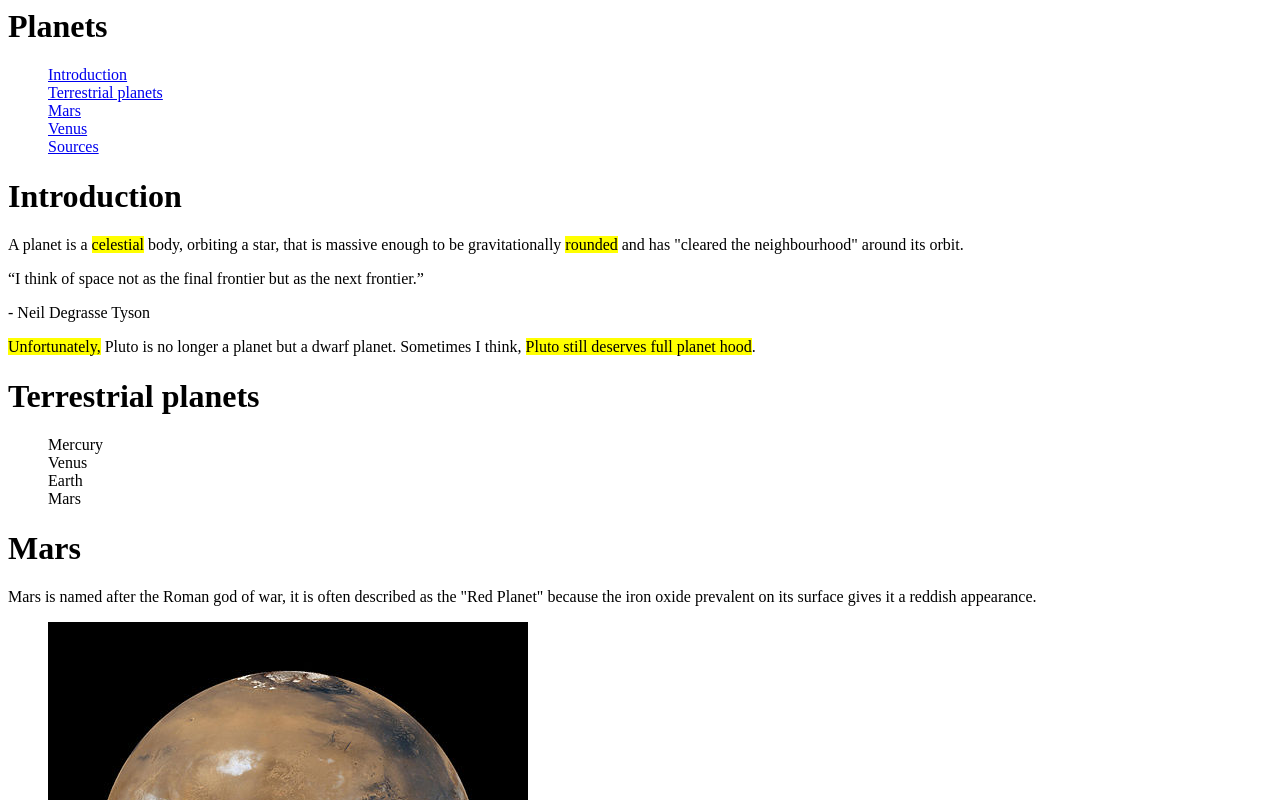
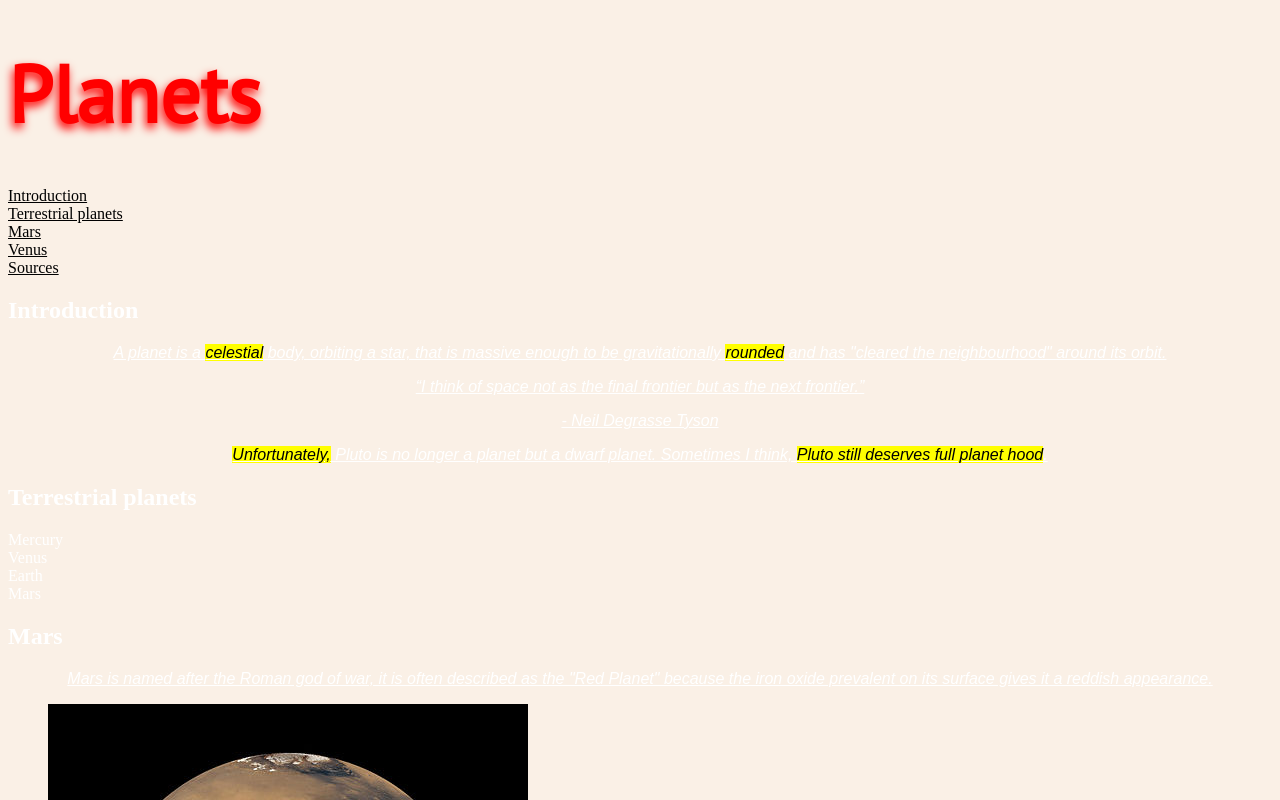
Before and after one commit to MaxTillotson/dsn1674-assignment-3, a plain HTML site: page index.html in a window 1280 px wide. Shown: the top 800 px of the page. Drawn offline with Linux system fonts and the light colour scheme.

Commit message:
A lot happened
I was using the wrong file and nothing was working properly. Now I can
use the older files to complete the assignment

```diff
--- /dev/null
+++ b/css/main.css
@@ -0,0 +1,65 @@
+
+html {
+  background-color: linen;
+  /*
+  Black: #000000 #000
+  White: #ffffff #fff
+  Red: #ff0000   #f00
+  Blue: #0000ff  #00f
+  Grey: #ccc, #333
+  */
+
+  color: #fff;
+
+}
+
+h1
+ {
+  color: #f00;
+  font-weight: bold;
+  font-size: 5rem;
+  line-height: 1;
+  text-shadow: -2px 5px 10px red;
+  font-family: 'PT Sans', sans-serif;
+  /*
+  text shadow:
+  horizontal offset
+  vertical offset
+  blur radius/ size
+  colour
+  */
+}
+
+p {
+  font-style: italic; /*italic, normal*/
+  text-decoration: underline; /*underline, none, line-through*/
+  text-align: center; /*left, center, right, justify*/
+  font-family: arial,sans-serif;
+
+}
+
+ol {
+  list-style-type: none;
+
+  /*decimal
+  circle
+  lower-alpha
+  lower-roman
+  upper-alpha
+  upper-roman
+  square
+  disc
+  none
+  */
+
+  padding: 0;
+}
+
+a {
+  color: #000;
+
+}
+
+a:hover {
+  color: orange;
+}
--- a/index.html
+++ b/index.html
@@ -1,3 +1,16 @@
+<!doctype html>
+  <html>
+    <head>
+      <meta charset="utf-8">
+
+      <title>Planets</title>
+
+      <link href="css/main.css" rel="stylesheet">
+
+      <link href='http://fonts.googleapis.com/css?family=PT+Sans' rel='stylesheet' type='text/css'>
+    </head>
+<body>
+
 <h1>Planets</h1>
 
 <nav>
@@ -10,7 +23,7 @@
   </ol>
 </nav>
 
-<h1 id="Introduction">Introduction</h1>
+<h2 id="Introduction">Introduction</h2>
 
 <p>A planet is a <mark>celestial</mark> body, orbiting a star, that is massive enough to be gravitationally <mark>rounded</mark> and has "cleared the neighbourhood" around its orbit.</p>
 
@@ -20,7 +33,7 @@
 
 <p><mark>Unfortunately,</mark> Pluto is no longer a planet but a dwarf planet. Sometimes I think, <mark>Pluto still deserves full planet hood</mark>.</p>
 
-<h1 id="Terrestrial planets">Terrestrial planets</h1>
+<h2 id="Terrestrial planets">Terrestrial planets</h2>
 
 <ol style="list-style-type:none">
   <li>Mercury</li>
@@ -29,7 +42,7 @@
   <li>Mars</li>
 </ol>
 
-<h1 id="Mars">Mars</h1>
+<h2 id="Mars">Mars</h2>
 
 <p>Mars is named after the Roman god of war, it is often described as the "Red Planet" because the iron oxide prevalent on its surface gives it a reddish appearance.</p>
 
@@ -48,7 +61,7 @@
   <dd>3389.5km</dd>
 </dl>
 
-<h1 id="Venus">Venus</h1>
+<h2 id="Venus">Venus</h2>
 
 <p>Venus is the second planet from the Sun, orbiting it every 224.7 Earth days.</p>
 
@@ -67,9 +80,13 @@
   <dd>6051.8km</dd>
 </dl>
 
-<h1 id="Sources">Sources</h1>
+<h2 id="Sources">Sources</h2>
 
 <ol style="list-style-type:none">
   <li><a href=http://en.wikipedia.org/wiki/Mars>https://en.wikipedia.org/wiki/Mars</a></li>
   <li><a href=http://en.wikipedia.org/wiki/Venus>https://en.wikipedia.org/wiki/Venus</a></li>
 </ol>
+
+
+</body>
+</html>
```
Also changed, not shown: main.css (deleted).
